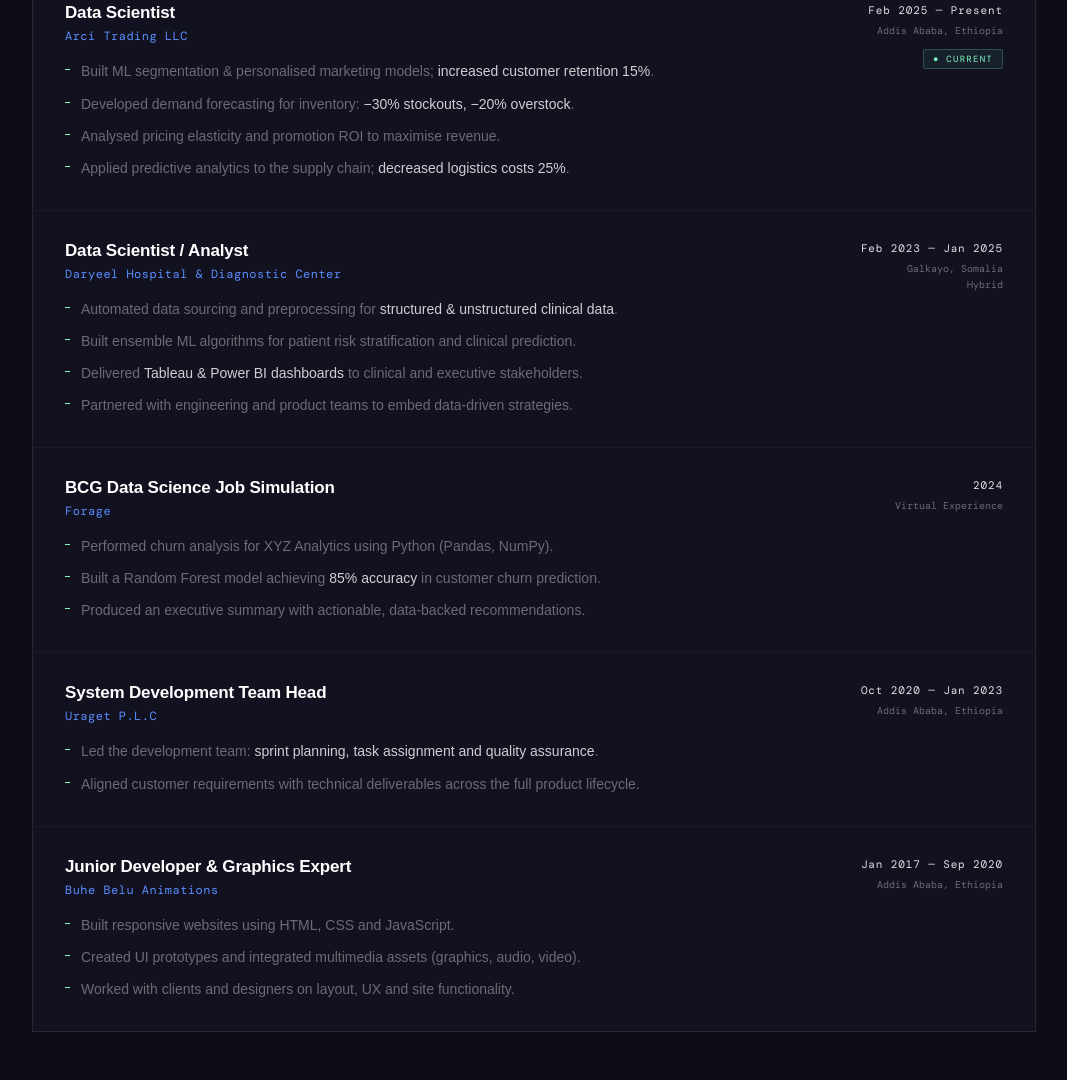
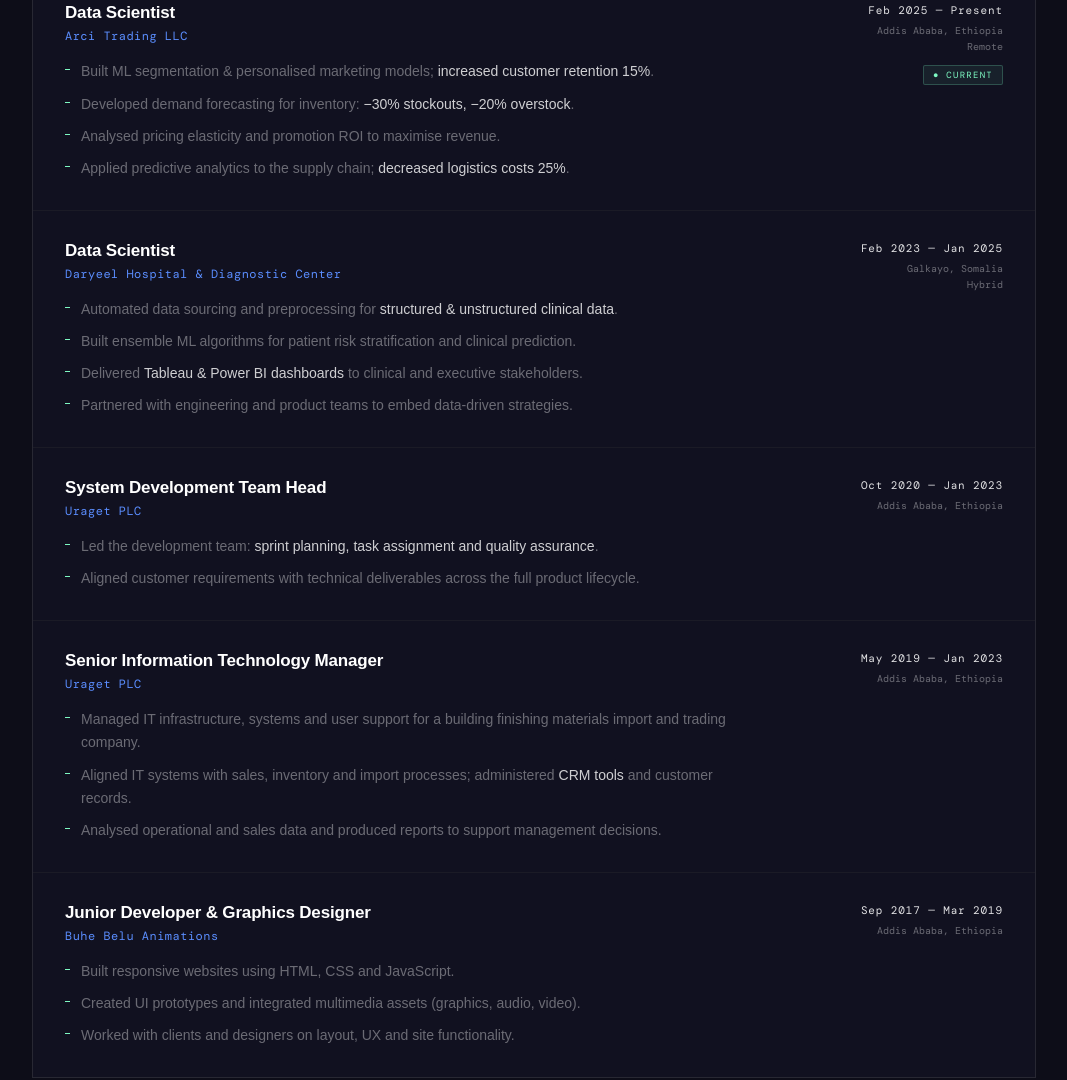
Before and after one commit to Miked1991/Miked1991.github.io, a plain HTML site: page index.html in a window 1280 px wide. Shown: the part 2165-3245 px from the top of the page, without its empty margins (106-1173 px from the left). Drawn offline with nearby package versions, Linux system fonts and the light colour scheme; a web font is replaced by a local one.

Commit message:
Align portfolio with LinkedIn and Upwork profiles
- Daryeel title: Data Scientist; Arci: add Remote
- Uraget PLC naming; add Senior IT Manager role (May 2019 - Jan 2023)
- Buhe Belu: Graphics Designer, Sep 2017 - Mar 2019
- Move Forage BCG simulation from Experience to Certifications
- Add 10 Academy, DataCamp Data Scientist and freeCodeCamp certs
- AAU dates 2013 - 2017

Co-Authored-By: Claude Opus 5.5 <noreply@anthropic.com>
Claude-Session: https://claude.ai/code/session_01BFDuEnfPZSYTxhAcWVBYR2

```diff
--- a/index.html
+++ b/index.html
@@ -1881,14 +1881,14 @@
         </div>
         <div class="exp-when">
           <div class="exp-date">Feb 2025 — Present</div>
-          <div class="exp-place">Addis Ababa, Ethiopia</div>
+          <div class="exp-place">Addis Ababa, Ethiopia<br/>Remote</div>
           <span class="exp-now">● Current</span>
         </div>
       </div>
 
       <div class="exp-row spot">
         <div>
-          <div class="exp-role">Data Scientist / Analyst</div>
+          <div class="exp-role">Data Scientist</div>
           <div class="exp-org">Daryeel Hospital &amp; Diagnostic Center</div>
           <ul class="exp-points">
             <li>Automated data sourcing and preprocessing for <strong>structured &amp; unstructured clinical data</strong>.</li>
@@ -1905,24 +1905,8 @@
 
       <div class="exp-row spot">
         <div>
-          <div class="exp-role">BCG Data Science Job Simulation</div>
-          <div class="exp-org">Forage</div>
-          <ul class="exp-points">
-            <li>Performed churn analysis for XYZ Analytics using Python (Pandas, NumPy).</li>
-            <li>Built a Random Forest model achieving <strong>85% accuracy</strong> in customer churn prediction.</li>
-            <li>Produced an executive summary with actionable, data-backed recommendations.</li>
-          </ul>
-        </div>
-        <div class="exp-when">
-          <div class="exp-date">2024</div>
-          <div class="exp-place">Virtual Experience</div>
-        </div>
-      </div>
-
-      <div class="exp-row spot">
-        <div>
           <div class="exp-role">System Development Team Head</div>
-          <div class="exp-org">Uraget P.L.C</div>
+          <div class="exp-org">Uraget PLC</div>
           <ul class="exp-points">
             <li>Led the development team: <strong>sprint planning, task assignment and quality assurance</strong>.</li>
             <li>Aligned customer requirements with technical deliverables across the full product lifecycle.</li>
@@ -1932,11 +1916,11 @@
           <div class="exp-date">Oct 2020 — Jan 2023</div>
           <div class="exp-place">Addis Ababa, Ethiopia</div>
         </div>
-      </div>
+      </div><div class="exp-row spot"><div><div class="exp-role">Senior Information Technology Manager</div><div class="exp-org">Uraget PLC</div><ul class="exp-points"><li>Managed IT infrastructure, systems and user support for a building finishing materials import and trading company.</li><li>Aligned IT systems with sales, inventory and import processes; administered <strong>CRM tools</strong> and customer records.</li><li>Analysed operational and sales data and produced reports to support management decisions.</li></ul></div><div class="exp-when"><div class="exp-date">May 2019 — Jan 2023</div><div class="exp-place">Addis Ababa, Ethiopia</div></div></div>
 
       <div class="exp-row spot">
         <div>
-          <div class="exp-role">Junior Developer &amp; Graphics Expert</div>
+          <div class="exp-role">Junior Developer &amp; Graphics Designer</div>
           <div class="exp-org">Buhe Belu Animations</div>
           <ul class="exp-points">
             <li>Built responsive websites using HTML, CSS and JavaScript.</li>
@@ -1945,7 +1929,7 @@
           </ul>
         </div>
         <div class="exp-when">
-          <div class="exp-date">Jan 2017 — Sep 2020</div>
+          <div class="exp-date">Sep 2017 — Mar 2019</div>
           <div class="exp-place">Addis Ababa, Ethiopia</div>
         </div>
       </div>
@@ -2239,7 +2223,7 @@
           <span class="cred-logo l-aau"><span class="cred-mono">AAU</span></span>
           <div class="cred-body">
             <div class="cred-name">BSc in Computer Science</div>
-            <div class="cred-meta">Addis Ababa University <span>·</span> 2017 <span>·</span> <span class="cred-done">Graduated</span></div>
+            <div class="cred-meta">Addis Ababa University <span>·</span> 2013 – 2017 <span>·</span> <span class="cred-done">Graduated</span></div>
           </div>
         </div>
 
@@ -2253,7 +2237,7 @@
       </div>
 
       <div class="cred-col spot">
-        <div class="cred-col-head">Certifications</div>
+        <div class="cred-col-head">Certifications</div><div class="cred-item"><span class="cred-logo l-wq"><span class="cred-mono">10</span></span><div class="cred-body"><div class="cred-name">AI Agent, AI Evaluation &amp; Forward Deployed Engineering</div><div class="cred-meta">10 Academy <span>·</span> May 2026</div></div></div>
 
         <div class="cred-item">
           <span class="cred-logo l-ibm"><svg><use href="#i-ibm"/></svg></span>
@@ -2293,7 +2277,7 @@
             <div class="cred-name">Data Science Track</div>
             <div class="cred-meta">DataCamp</div>
           </div>
-        </div>
+        </div><div class="cred-item"><span class="cred-logo l-dc"><span class="cred-mono">DC</span></span><div class="cred-body"><div class="cred-name">Data Scientist Certification</div><div class="cred-meta">DataCamp <span>·</span> Jan 2025</div></div></div><div class="cred-item"><span class="cred-logo l-ibm"><span class="cred-mono">FG</span></span><div class="cred-body"><div class="cred-name">BCG Data Science Job Simulation</div><div class="cred-meta">Forage <span>·</span> Feb 2024</div></div></div><div class="cred-item"><span class="cred-logo l-al"><span class="cred-mono">FCC</span></span><div class="cred-body"><div class="cred-name">Data Analysis with Python</div><div class="cred-meta">freeCodeCamp <span>·</span> May 2023</div></div></div>
 
         <div class="cred-item">
           <span class="cred-logo l-al"><span class="cred-mono">AL</span></span>
@@ -2338,7 +2322,7 @@
 
       <div class="tcard spot">
         <div class="tquote-mark">"</div>
-        <span class="ttag">Development &amp; Design <span>·</span> 2017&ndash;2020</span>
+        <span class="ttag">Development &amp; Design <span>·</span> 2017&ndash;2019</span>
         <div class="tquote">Mikias was the rare one who could build the site and design what went on it. He carried client briefs all the way through — layout, UI prototypes, the responsive build — and produced the graphics and motion assets himself. Clients asked for him by name.</div>
         <div class="tauthor">
           <div class="tavatar">SF</div>
```
